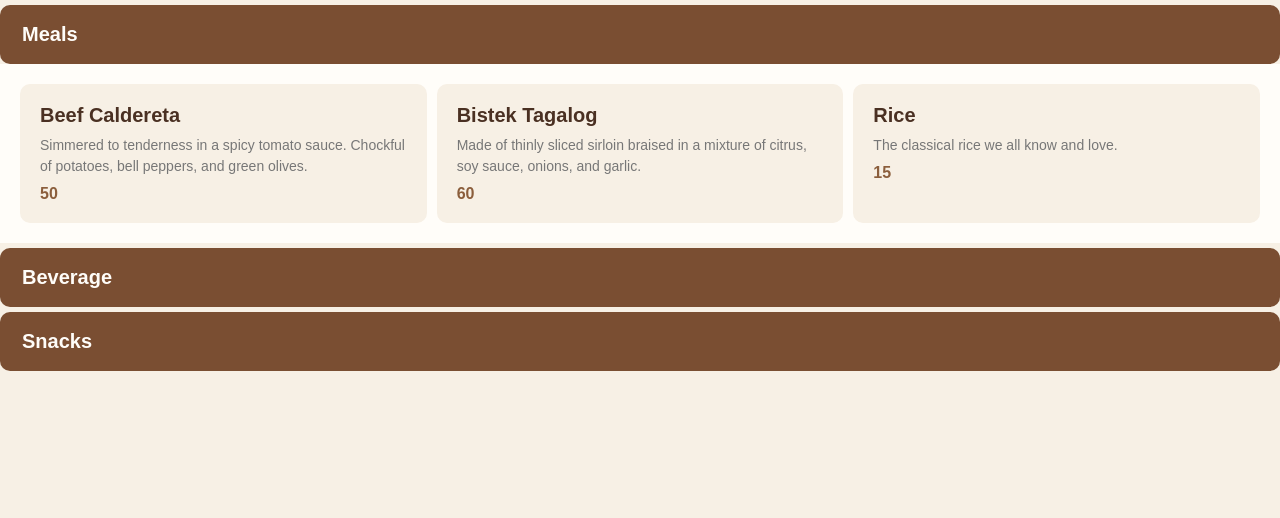
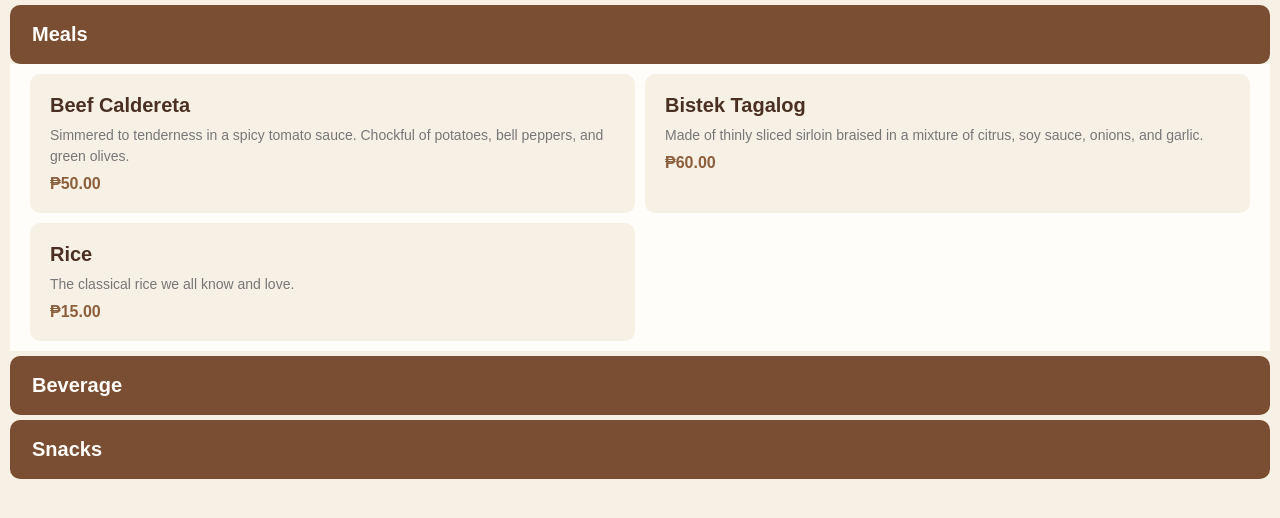
Before and after one commit to Student4459/nanale-website, a plain HTML site: page practice/menu.html in a window 1280 px wide. Both pictures are taken after a click on the button "Meals". Drawn offline with Linux system fonts and the light colour scheme.

Commit message:
Rearrange practice data.json code layout for better readability and added image address for futher use.

```diff
--- a/practice/data.json
+++ b/practice/data.json
@@ -1,17 +1,65 @@
 {
     "meals": [
-        {"id": 1, "name": "Beef Caldereta", "details": "Simmered to tenderness in a spicy tomato sauce. Chockful of potatoes, bell peppers, and green olives.", "price": 50.00},
-        {"id": 2, "name": "Bistek Tagalog", "details": "Made of thinly sliced sirloin braised in a mixture of citrus, soy sauce, onions, and garlic.", "price": 60.00},
-        {"id": 3, "name": "Rice", "details": "The classical rice we all know and love.", "price": 15.00}
+        {
+            "id": 1,
+            "name": "Beef Caldereta",
+            "details": "Simmered to tenderness in a spicy tomato sauce. Chockful of potatoes, bell peppers, and green olives.",
+            "price": 50,
+            "image":"spicy-beef-caldereta-2-1152x1536.jpg"
+        },{
+            "id": 2,
+            "name": "Bistek Tagalog",
+            "details": "Made of thinly sliced sirloin braised in a mixture of citrus, soy sauce, onions, and garlic.",
+            "price": 60,
+            "image":"bistek-1-1152x1536.jpg"
+        },{
+            "id": 3,
+            "name": "Rice",
+            "details": "The classical rice we all know and love.",
+            "price": 15,
+            "image":"how-to-rice.jpg"
+        }
     ],
     "beverages": [
-        {"id": 4, "name": "Dalgona Coffee", "details": "This whipped drink is easy to make with only four ingredients and is a fun and delicious way to get your caffeine fix.", "price": 30.00},
-        {"id": 5, "name": "Calamansi Juice", "details": "Made of freshly squeezed calamondin juice and simple syrup.", "price": 20.00},
-        {"id": 6, "name": "Mango Shake", "details": "Blended fruit drink made with mangoes and evaporated milk.", "price": 30.00}
+        {
+            "id": 4,
+            "name": "Dalgona Coffee",
+            "details": "This whipped drink is easy to make with only four ingredients and is a fun and delicious way to get your caffeine fix.",
+            "price": 30,
+            "image":"dalgona-coffee-10-1200-1152x1536.jpg"
+        },{
+            "id": 5,
+            "name": "Calamansi Juice",
+            "details": "Made of freshly squeezed calamondin juice and simple syrup.",
+            "price": 20,
+            "image":"calamansi-juice-1152x1536.jpg"
+        },{
+            "id": 6,
+            "name": "Mango Shake",
+            "details": "Blended fruit drink made with mangoes and evaporated milk.",
+            "price": 30,
+            "image":"mango-shake-3-1024x1536.jpg"
+        }
     ],
     "snacks": [
-        {"id": 7, "name": "Brazo de Mercedes", "details": "A classic Filipino dessert featuring a pillowy meringue filled with rich, creamy yema custard.", "price": 25.00},
-        {"id": 8, "name": "Mango Jelly", "details": " Made with juicy mangoes, bouncy gulaman, mini sago, and sweetened cream, it's the ultimate chilled treat for warm days or family gatherings.", "price": 30.00},
-        {"id": 9, "name": "Buko Sago Jelly Salad", "details": "The perfect treat for potlucks, special occasions, or a hot day.", "price": 20.00}
+        {
+            "id": 7,
+            "name": "Brazo de Mercedes",
+            "details": "A classic Filipino dessert featuring a pillowy meringue filled with rich, creamy yema custard.",
+            "price": 25,
+            "image":"brazo-de-mercedes-cake-roll-1024x1536.jpg"
+        },{
+            "id": 8,
+            "name": "Mango Jelly",
+            "details": " Made with juicy mangoes, bouncy gulaman, mini sago, and sweetened cream, it's the ultimate chilled treat for warm days or family gatherings.",
+            "price": 30,
+            "image":"creamy-mango-sago-jelly-1152x1536.jpg"
+        },{
+            "id": 9,
+            "name": "Buko Sago Jelly Salad",
+            "details": "The perfect treat for potlucks, special occasions, or a hot day.",
+            "price": 20,
+            "image":"buko-sago-jelly-salad-3-1152x1536.jpg"
+        }
     ]
 }
--- a/practice/script.js
+++ b/practice/script.js
@@ -32,7 +32,7 @@ function displayMenu(menuItems) {
             itemDiv.innerHTML = `
                 <h3 class="item-name">${item.name}</h3>
                 <p class="item-details">${item.details}</p>
-                <p class="item-price">${item.price}</p>
+                <p class="item-price">₱${item.price.toFixed(2)}</p>
             `;
 
             container.appendChild(itemDiv);
--- a/practice/style.css
+++ b/practice/style.css
@@ -28,8 +28,13 @@ body {
 
 .submenu.active {
     display: grid;
-    grid-template-columns: repeat(3,1fr);
+    grid-template-columns: repeat(2,1fr);
     gap: 10px;
+}
+
+.menu-category {
+    width: 100%;
+    padding: 0 10px;
 }
 
 .menu-category button {
@@ -54,7 +59,6 @@ body {
 .menu-item {
     background-color: #F7F0E5;
     padding: 20px;
-    margin: 10px 0;
     border-radius: 10px;
 }
 
@@ -74,4 +78,5 @@ body {
     font-weight: bold;
     color: #8B5E3C;
     margin-top: 8px;
+
 }
```
